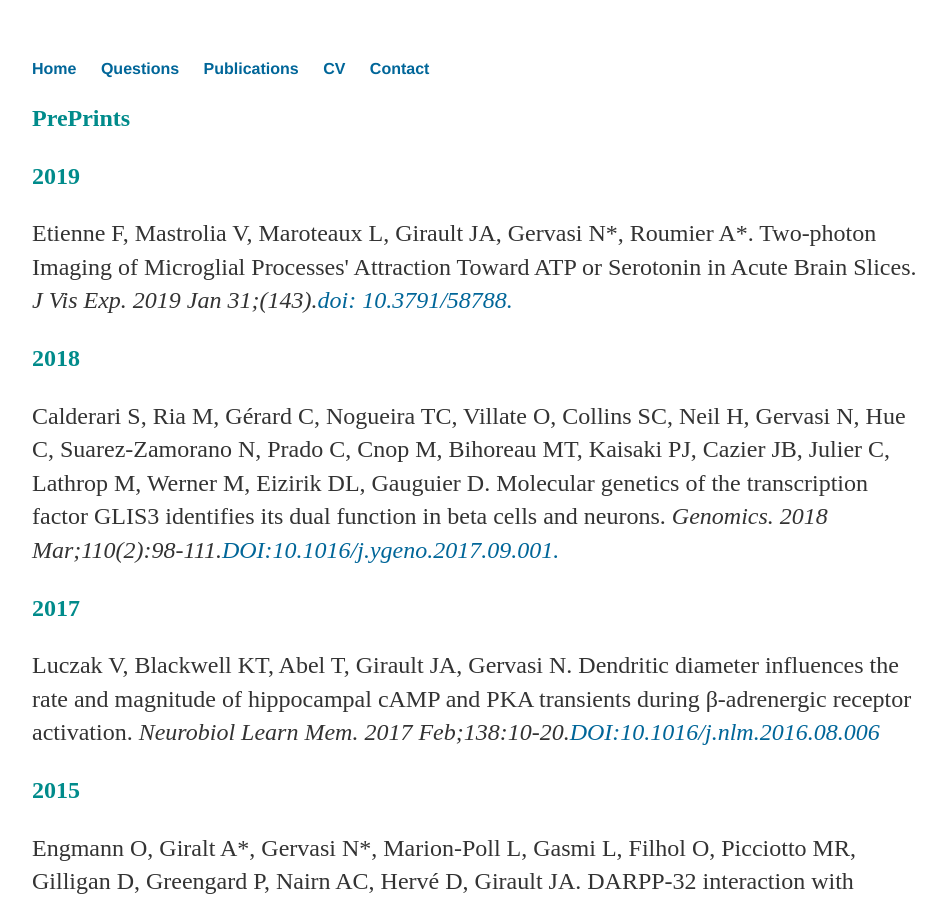
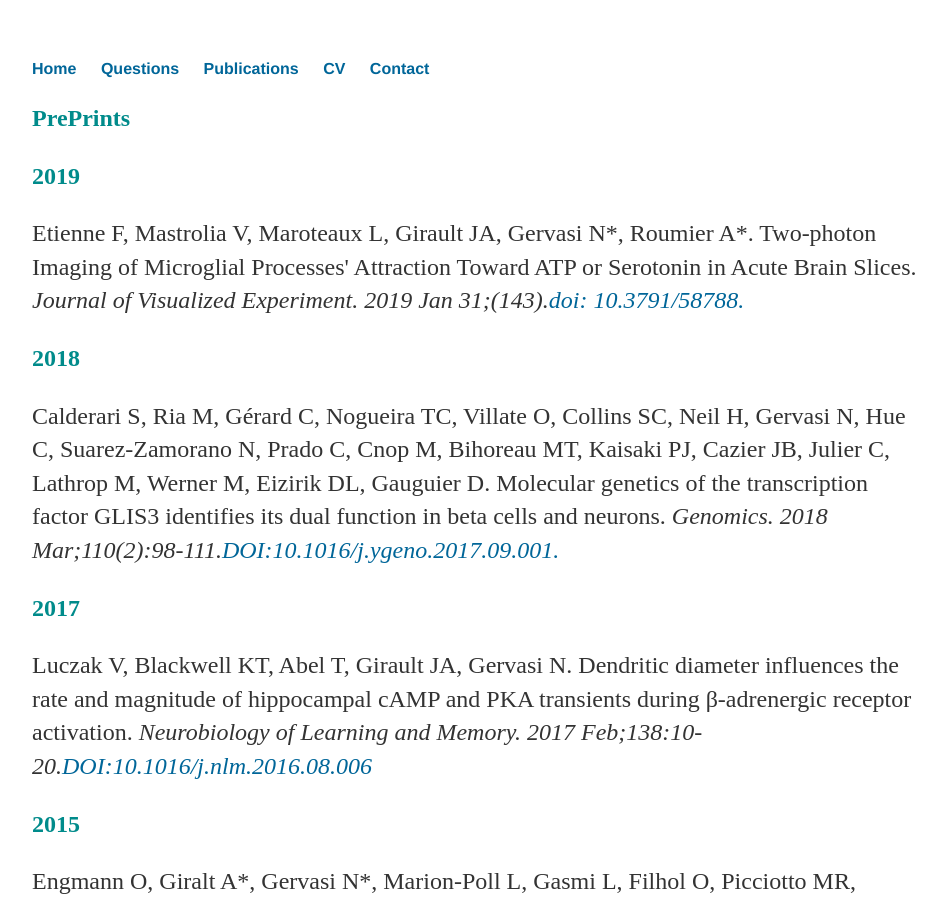
Before and after one commit to nicolasgervasi/nicolasgervasi.github.io, a Jekyll site: the page built from Publications/index.html, in a window 1280 px wide and 900 px high. Shown: the whole window, without its empty margins (160-1106 px from the left). Built offline with Jekyll 4.4.1, drawn with Linux system fonts in a browser that asks for light colours.

Commit message:
Update index.html

```diff
--- a/Publications/index.html
+++ b/Publications/index.html
@@ -13,13 +13,13 @@ description: Publications Nicolas Gervasi.
 				<p style="color:darkcyan;"><strong>PrePrints</strong></p>
 
 				<p style="color:darkcyan;"><strong>2019</strong></p>
-				<p>Etienne F, Mastrolia V, Maroteaux L, Girault JA, Gervasi N*, Roumier A*. Two-photon Imaging of Microglial Processes' Attraction Toward ATP or Serotonin in Acute Brain Slices.<em> J Vis Exp. 2019 Jan 31;(143).<a href="https://doi.org/10.3791/58788">doi: 10.3791/58788.</a></em></p>
+				<p>Etienne F, Mastrolia V, Maroteaux L, Girault JA, Gervasi N*, Roumier A*. Two-photon Imaging of Microglial Processes' Attraction Toward ATP or Serotonin in Acute Brain Slices.<em> Journal of Visualized Experiment. 2019 Jan 31;(143).<a href="https://doi.org/10.3791/58788">doi: 10.3791/58788.</a></em></p>
 
 				<p style="color:darkcyan;"><strong>2018</strong></p>
 				<p>Calderari S, Ria M, Gérard C, Nogueira TC, Villate O, Collins SC, Neil H, Gervasi N, Hue C, Suarez-Zamorano N, Prado C, Cnop M, Bihoreau MT, Kaisaki PJ, Cazier JB, Julier C, Lathrop M, Werner M, Eizirik DL, Gauguier D. Molecular genetics of the transcription factor GLIS3 identifies its dual function in beta cells and neurons.<em> Genomics. 2018 Mar;110(2):98-111.<a href="https://doi.org/10.1016/j.ygeno.2017.09.001">DOI:10.1016/j.ygeno.2017.09.001.</a></em></p>
 
 				<p style="color:darkcyan;"><strong>2017</strong></p>
-				<p>Luczak V, Blackwell KT, Abel T, Girault JA, Gervasi N. Dendritic diameter influences the rate and magnitude of hippocampal cAMP and PKA transients during β-adrenergic receptor activation.<em> Neurobiol Learn Mem. 2017 Feb;138:10-20.<a href="https://doi.org/10.1016/j.nlm.2016.08.006">DOI:10.1016/j.nlm.2016.08.006</a></em></p>
+				<p>Luczak V, Blackwell KT, Abel T, Girault JA, Gervasi N. Dendritic diameter influences the rate and magnitude of hippocampal cAMP and PKA transients during β-adrenergic receptor activation.<em> Neurobiology of Learning and Memory. 2017 Feb;138:10-20.<a href="https://doi.org/10.1016/j.nlm.2016.08.006">DOI:10.1016/j.nlm.2016.08.006</a></em></p>
 
  				<p style="color:darkcyan;"><strong>2015</strong></p>
 				<p>Engmann O, Giralt A*, Gervasi N*, Marion-Poll L, Gasmi L, Filhol O, Picciotto MR, Gilligan D, Greengard P, Nairn AC, Hervé D, Girault JA. DARPP-32 interaction with adducin may mediate rapid environmental effects on striatal neurons.<em> Nature Communication. 2015 Dec 7;6:10099.<a href="https://doi.org/10.1038/ncomms10099">DOI: 10.1038/ncomms10099</a></em></p>
```
